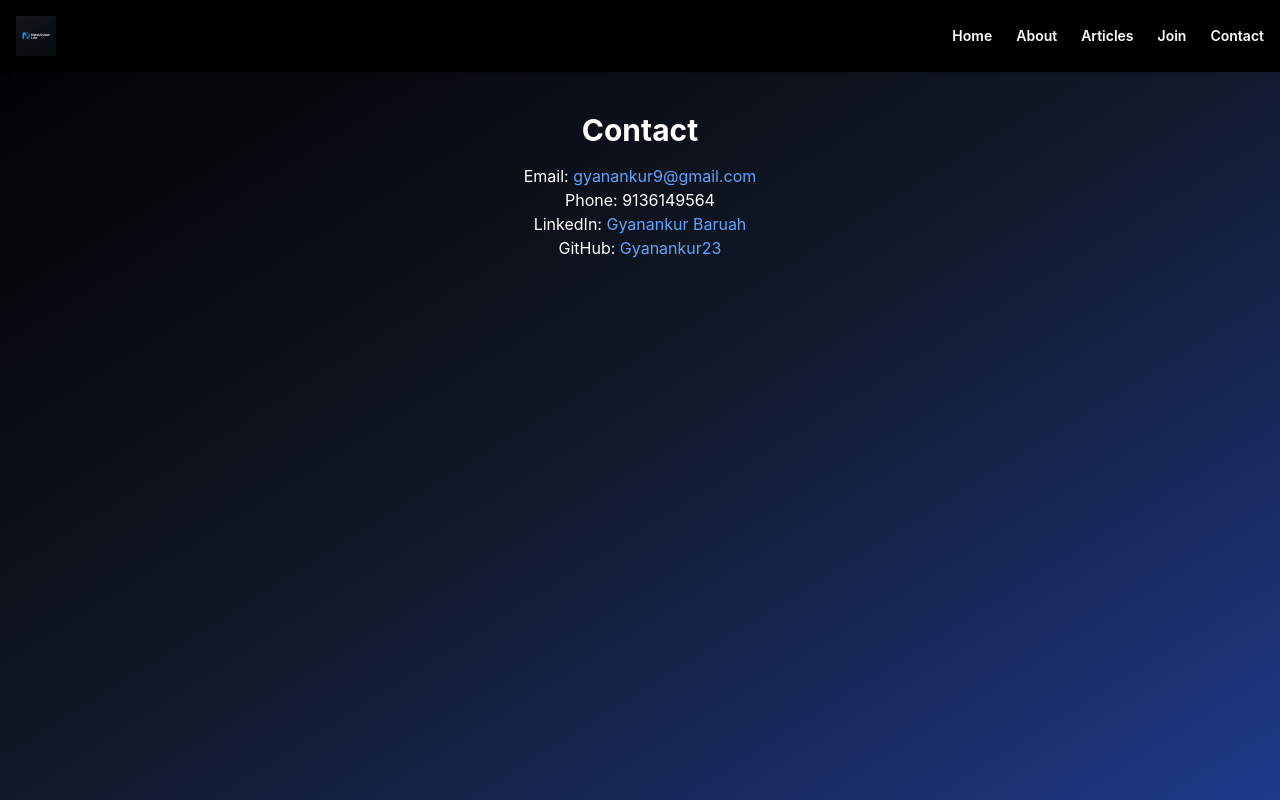
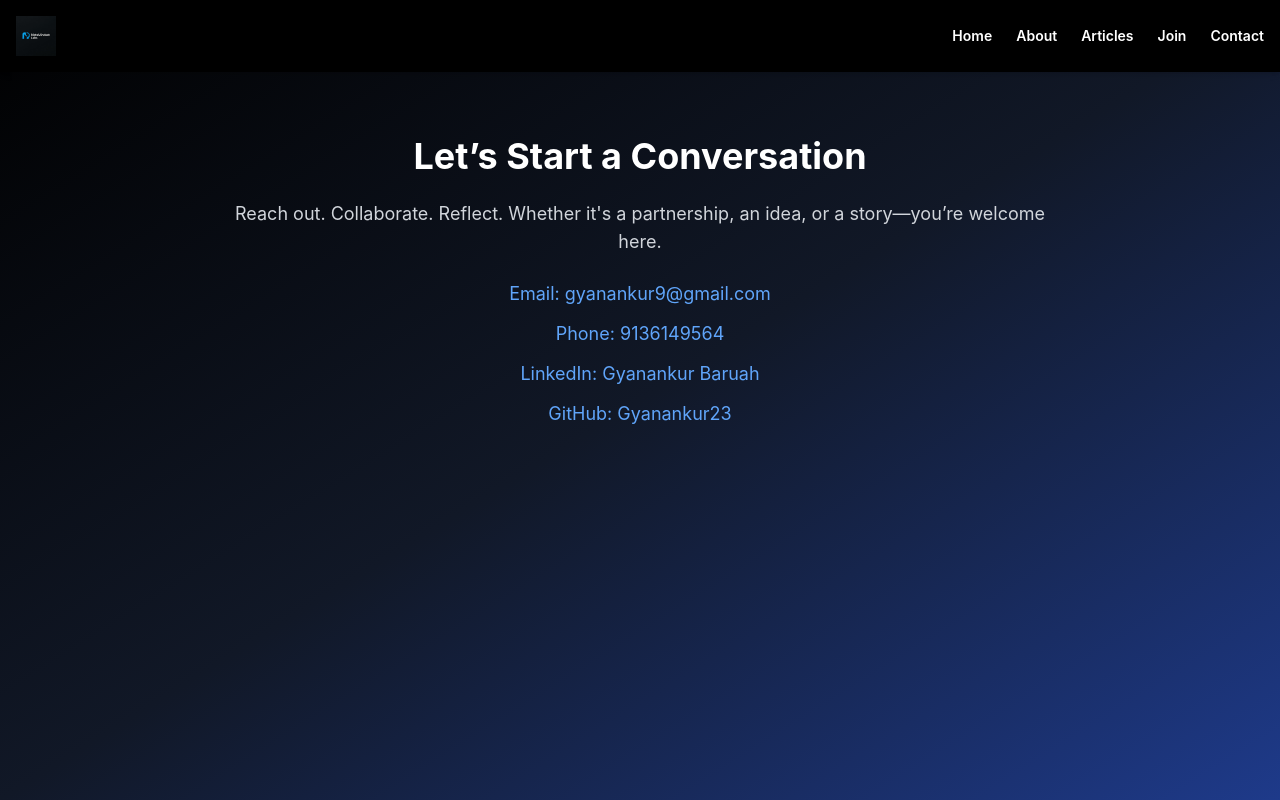
Before and after one commit to Gyanankur23/MetaMindset-Labs, a React (Create React App) app: page /contact in a window 1280 px wide. Built offline with nearby package versions, Linux system fonts and the light colour scheme; the HTML template or start-up script is replaced by a standard one.

Commit message:
Update Contact.jsx

```diff
--- a/src/pages/Contact.jsx
+++ b/src/pages/Contact.jsx
@@ -1,11 +1,16 @@
 export default function Contact() {
   return (
-    <section className="p-10 max-w-3xl mx-auto text-center">
-      <h2 className="text-3xl font-bold mb-4">Contact</h2>
-      <p>Email: <a href="mailto:gyanankur9@gmail.com" className="text-blue-400">gyanankur9@gmail.com</a></p>
-      <p>Phone: 9136149564</p>
-      <p>LinkedIn: <a href="https://linkedin.com/in/gyanankurbaruah" target="_blank" className="text-blue-400">Gyanankur Baruah</a></p>
-      <p>GitHub: <a href="https://github.com/Gyanankur23" target="_blank" className="text-blue-400">Gyanankur23</a></p>
+    <section className="px-10 py-16 text-white max-w-4xl mx-auto text-center">
+      <h2 className="text-4xl font-bold mb-6">Let’s Start a Conversation</h2>
+      <p className="text-lg text-gray-300 mb-6">
+        Reach out. Collaborate. Reflect. Whether it's a partnership, an idea, or a story—you’re welcome here.
+      </p>
+      <div className="space-y-3 text-blue-400 text-lg">
+        <p>Email: <a href="mailto:gyanankur9@gmail.com">gyanankur9@gmail.com</a></p>
+        <p>Phone: 9136149564</p>
+        <p>LinkedIn: <a href="https://linkedin.com/in/gyanankurbaruah">Gyanankur Baruah</a></p>
+        <p>GitHub: <a href="https://github.com/Gyanankur23">Gyanankur23</a></p>
+      </div>
     </section>
   );
 }
```
